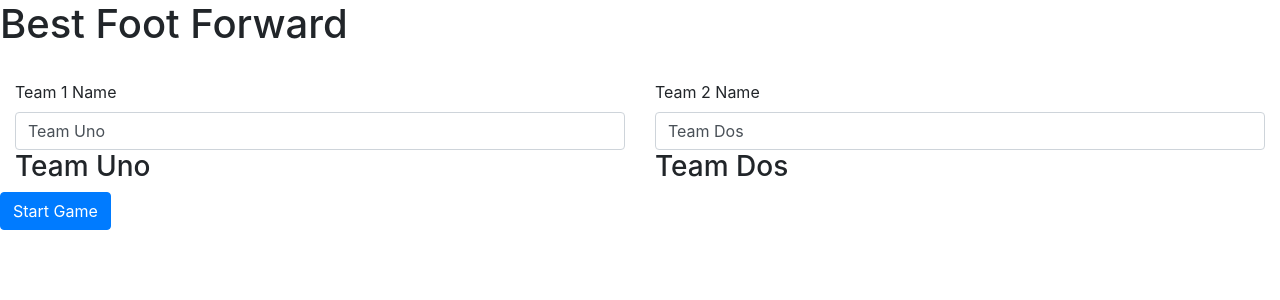
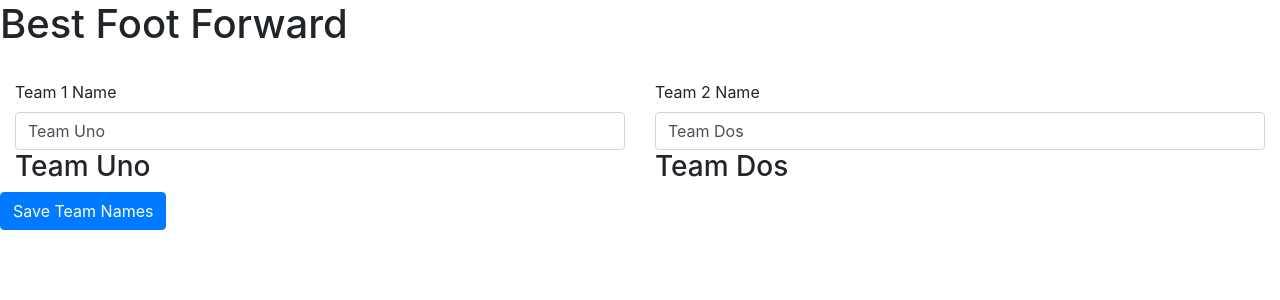
Before and after one commit to vixhez/best-foot-forward, a React (Create React App) app: page / in a window 1280 px wide. Shown: the top 300 px of the page. Built offline with nearby package versions, Linux system fonts and the light colour scheme.

Commit message:
Update to button structure on settings page

```diff
--- a/src/components/App/App.js
+++ b/src/components/App/App.js
@@ -1,10 +1,12 @@
 import Header from '../Header/Header';
 import Settings from '../Settings';
+// import StartGameButton from '../StartGameButton';
 
 const App = ({ info }) => !info ? (
     <div>
         <Header />
         <Settings />
+        {/* <StartGameButton /> */}
     </div>
 ) : (
     <div>
--- a/src/components/Settings/Settings.js
+++ b/src/components/Settings/Settings.js
@@ -59,7 +59,6 @@ class Settings extends Component
 
                     <h3>{ team1Name }</h3>
 
-                    {/* <Team1 /> */}
                 </div>
                 <div className="team2 col-md-6 mt-4">
                     <label
@@ -75,14 +74,19 @@ class Settings extends Component
 
                     <h3>{ team2Name }</h3>
 
-                    {/* <Team2 /> */}
                     </div>
 
                     <button
                         type="submit"
+                        className="btn btn-primary">
+                            Save Team Names
+                    </button>
+
+                    {/* <button
+                        type="submit"
                         class="btn btn-primary">
                             Start Game
-                    </button>
+                    </button> */}
             </form>
         );
     }
```
Also changed, not shown: src/components/StartGameButton/StartGameButton.js (added, +9 -0 lines), src/components/StartGameButton/index.js (added, +11 -0 lines).
